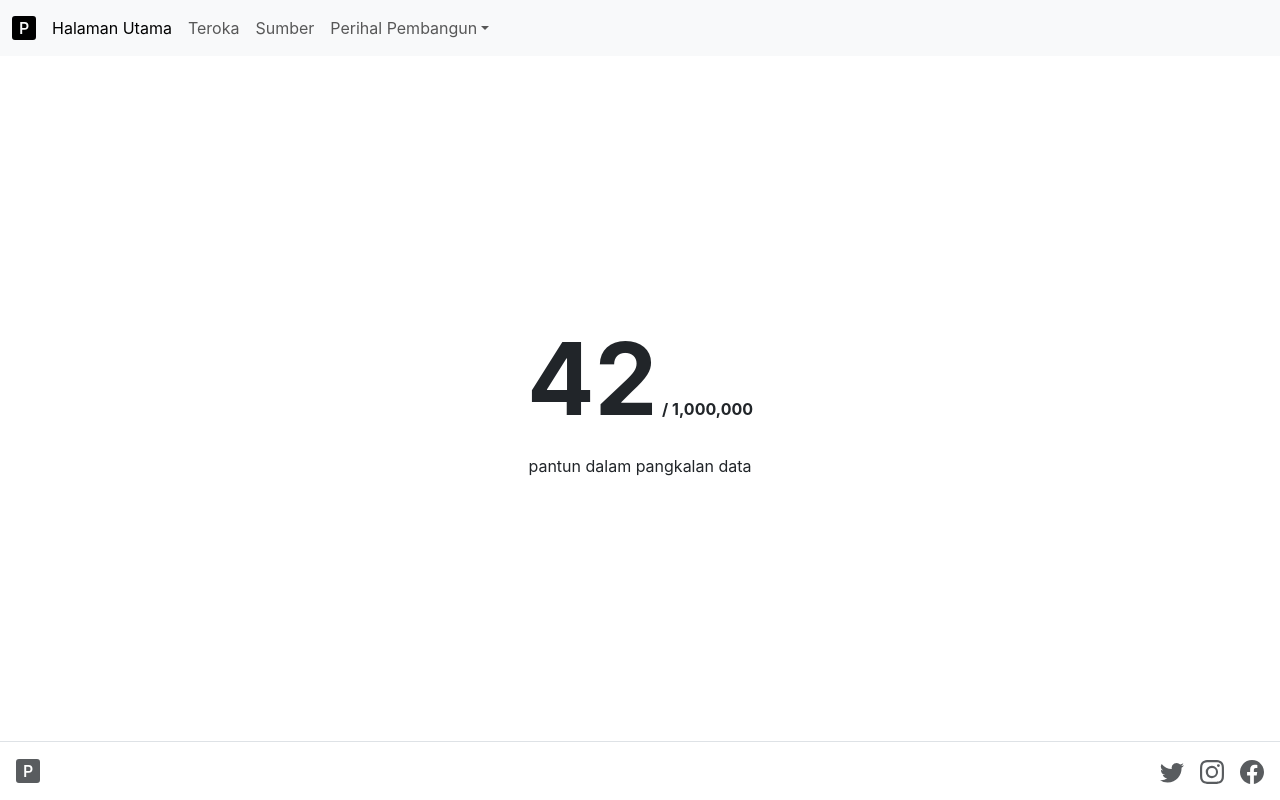
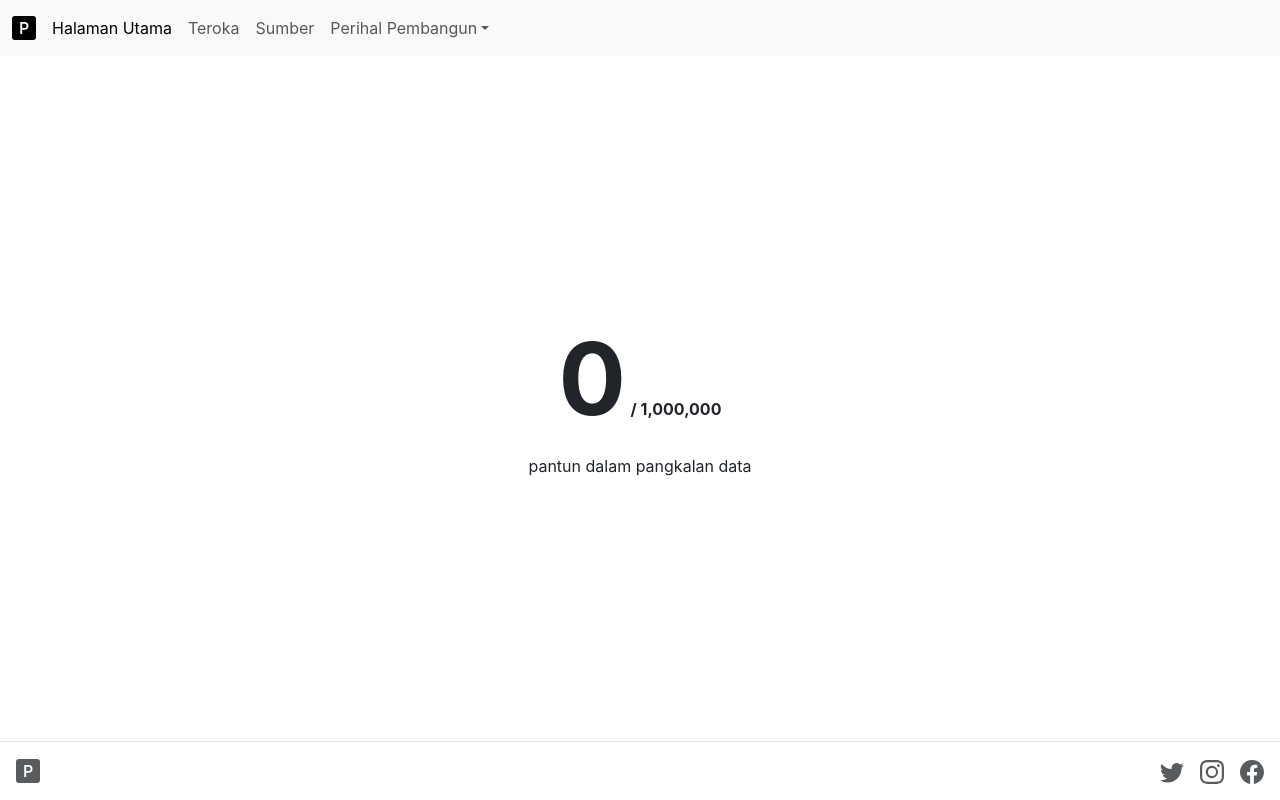
Before and after one commit to irfanzainudin/pantunis, a React (Create React App) app: page /current-progress in a window 1280 px wide. Built offline with nearby package versions, Linux system fonts and the light colour scheme; no server answers.

Commit message:
connected jumlahPantun with CurrentProgress

```diff
--- a/src/pages/CurrentProgress.js
+++ b/src/pages/CurrentProgress.js
@@ -1,10 +1,34 @@
+import React, { useState, useEffect } from "react";
+import axios from "axios";
+
 function CurrentProgress() {
+  const [count, setCount] = useState(0);
+
+  useEffect(() => {
+    fetchCount();
+  }, []);
+
+  const fetchCount = async () => {
+    // Send GET request to 'pantun/jumlah' endpoint
+    axios
+      .get("http://localhost:4001/pantun/jumlah")
+      .then((response) => {
+        // Update the pantun count
+        setCount(response.data[0]["count(*)"]);
+      })
+      .catch((error) =>
+        console.error(
+          `There was an error retrieving the pantun count: ${error}`
+        )
+      );
+  };
+
   return (
     <main className="App-main">
       <div>
         <span>
           <big>
-            <b>42</b>
+            <b>{count > 0 ? count : 0}</b>
           </big>{" "}
           {/* <p> */}
           <b>/ 1,000,000</b>
```
